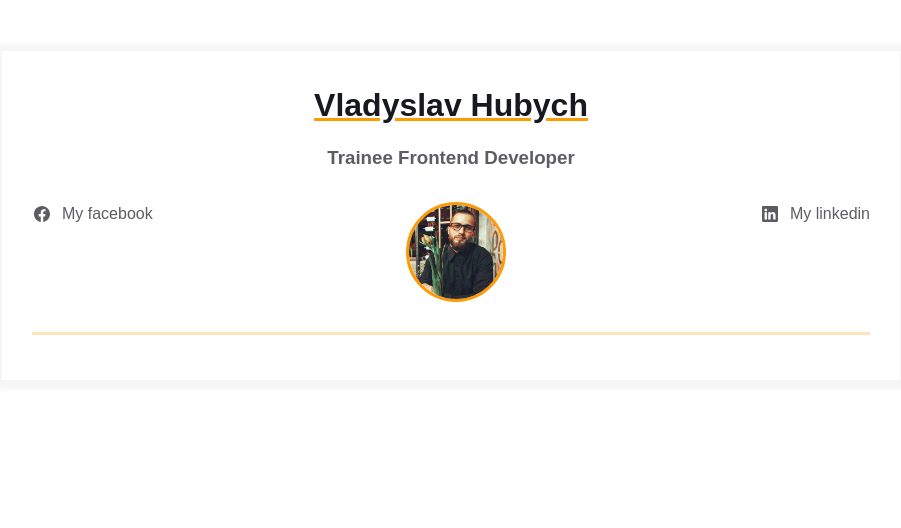
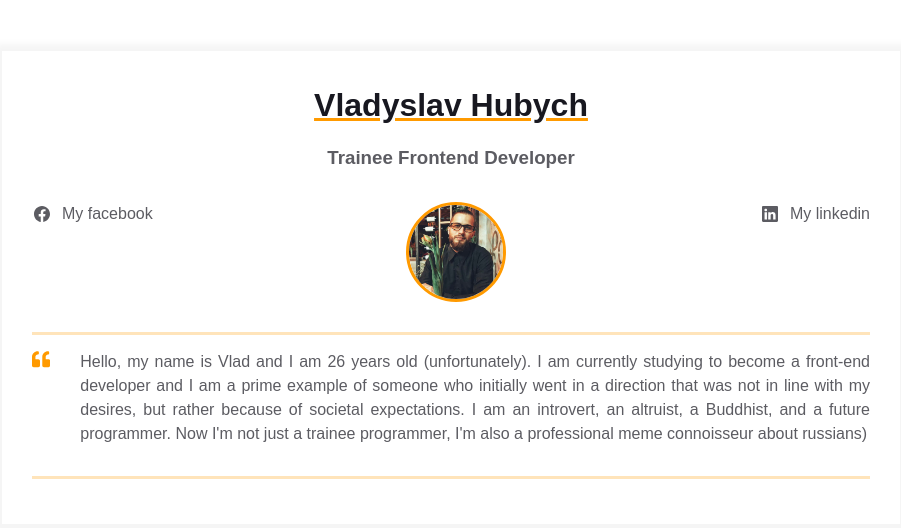
Before and after one commit to Izdormu/homepage, a plain HTML site: page index.html in a window 1280 px wide. Shown: the whole page, without its empty margins (189-1090 px from the left). Drawn offline with Linux system fonts and the light colour scheme.

Commit message:
added intro

```diff
--- a/index.html
+++ b/index.html
@@ -45,6 +45,22 @@
           </div>
         </div>
       </div>
+      <div class="container">
+        <div class="resume__block">
+          <div class="intro">
+            <div class="intro__icon-wrapper">
+              <svg class="intro__icon" xmlns="http://www.w3.org/2000/svg" viewBox="0 0 512 512">
+                <path
+                  d="M464 256h-80v-64c0-35.3 28.7-64 64-64h8c13.3 0 24-10.7 24-24V56c0-13.3-10.7-24-24-24h-8c-88.4 0-160 71.6-160 160v240c0 26.5 21.5 48 48 48h128c26.5 0 48-21.5 48-48V304c0-26.5-21.5-48-48-48zm-288 0H96v-64c0-35.3 28.7-64 64-64h8c13.3 0 24-10.7 24-24V56c0-13.3-10.7-24-24-24h-8C71.6 32 0 103.6 0 192v240c0 26.5 21.5 48 48 48h128c26.5 0 48-21.5 48-48V304c0-26.5-21.5-48-48-48z">
+                </path>
+              </svg>
+            </div>
+            <p class="intro_text">
+              Hello, my name is Vlad and I am 26 years old (unfortunately). I am currently studying to become a front-end developer and I am a prime example of someone who initially went in a direction that was not in line with my desires, but rather because of societal expectations. I am an introvert, an altruist, a Buddhist, and a future programmer. Now I'm not just a trainee programmer, I'm also a professional meme connoisseur about russians)
+            </p>
+          </div>
+        </div>
+      </div>
     </div>
   </main>
 </body>
```
